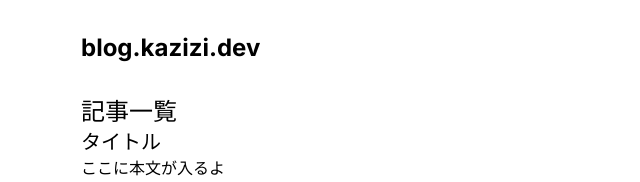
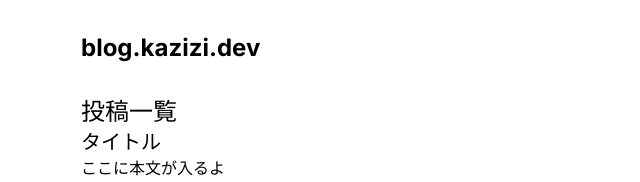
Before and after one commit to kazizi55/blog, a Next.js app: page / in a window 1280 px wide. Shown: the top 182 px of the page, without its empty margins (175-815 px from the left). Built offline with nearby package versions, Linux system fonts and the light colour scheme.

Commit message:
feat: 記事一覧 -> 投稿一覧

```diff
--- a/src/components/templates/ArticleList/ArticleList.tsx
+++ b/src/components/templates/ArticleList/ArticleList.tsx
@@ -3,7 +3,7 @@ import { ArticleListItem } from "./ArticleListItem";
 export const ArticleList: React.FC = () => {
   return (
     <article>
-      <h1>記事一覧</h1>
+      <h1>投稿一覧</h1>
       {Array(10)
         .fill(0)
         .map((_, i) => (
```
